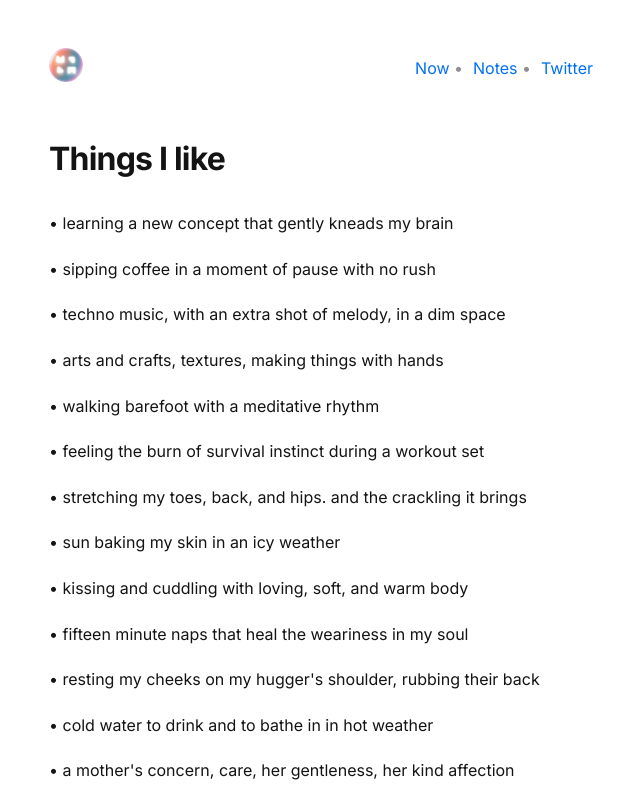
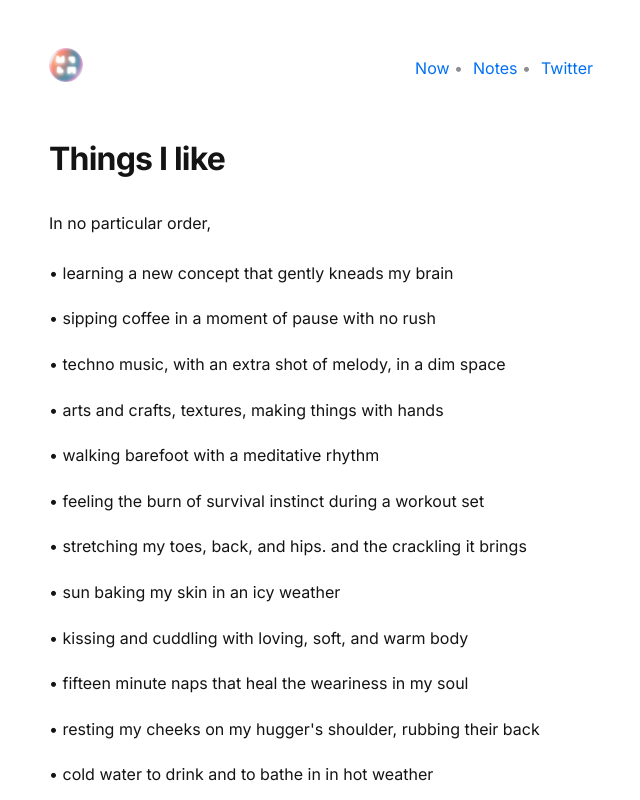
Before and after one commit to mnpw/mrinal.pw, a Next.js app: page /things-i-like in a window 1280 px wide. Shown: the top 800 px of the page, without its empty margins (319-959 px from the left). Built offline with nearby package versions, Linux system fonts and the light colour scheme.

Commit message:
chore: update things-i-like

```diff
--- a/pages/things-i-like/index.js
+++ b/pages/things-i-like/index.js
@@ -6,7 +6,8 @@ export default function Posts() {
     return (
         <Layout>
             <h2 className={utilStyles.headingXl}>Things I like</h2>
-            <ul className={utilStyles.list} style={{ marginTop: "2rem" }}>
+            <p style={{ marginTop: "2rem" }}>In no particular order,</p>
+            <ul className={utilStyles.list} style={{ marginTop: "1.5rem" }}>
                 <li className={utilStyles.listItem}>• learning a new concept that gently kneads my brain</li>
                 <li className={utilStyles.listItem}>• sipping coffee in a moment of pause with no rush</li>
                 <li className={utilStyles.listItem}>• techno music, with an extra shot of melody, in a dim space</li>
```
